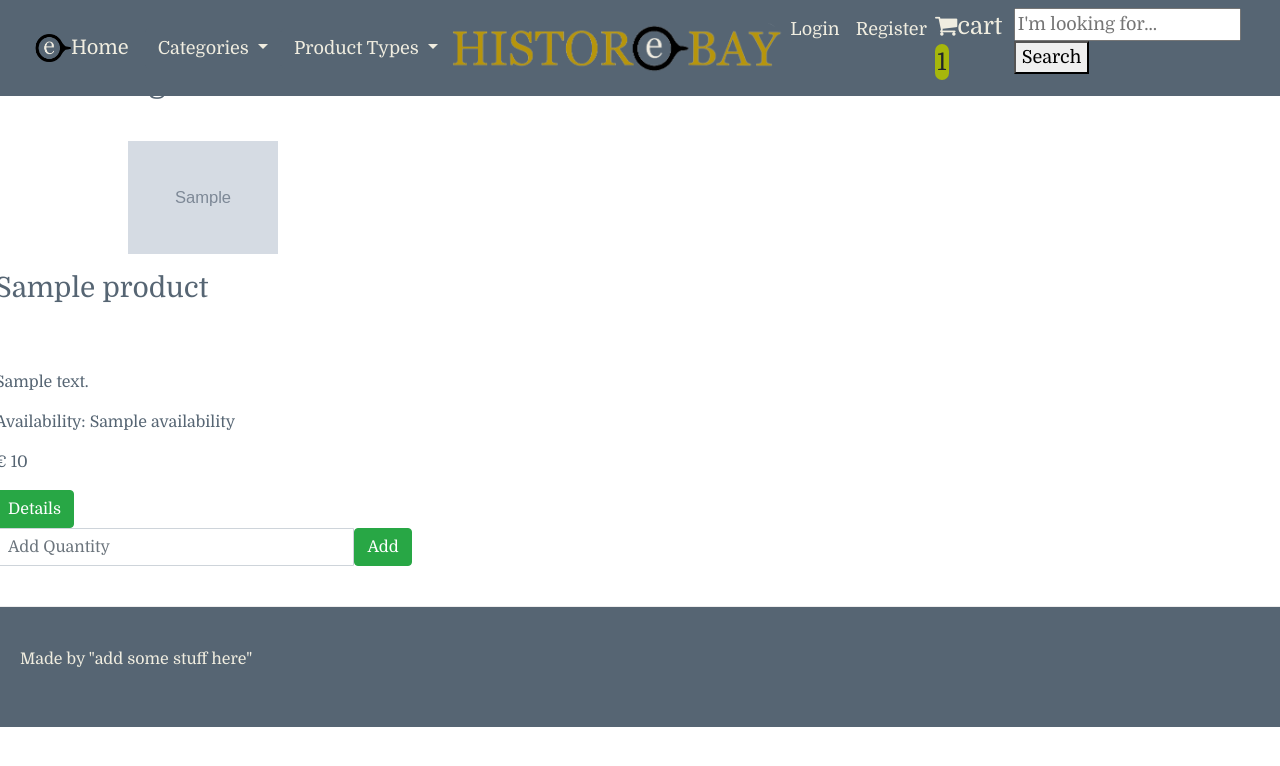
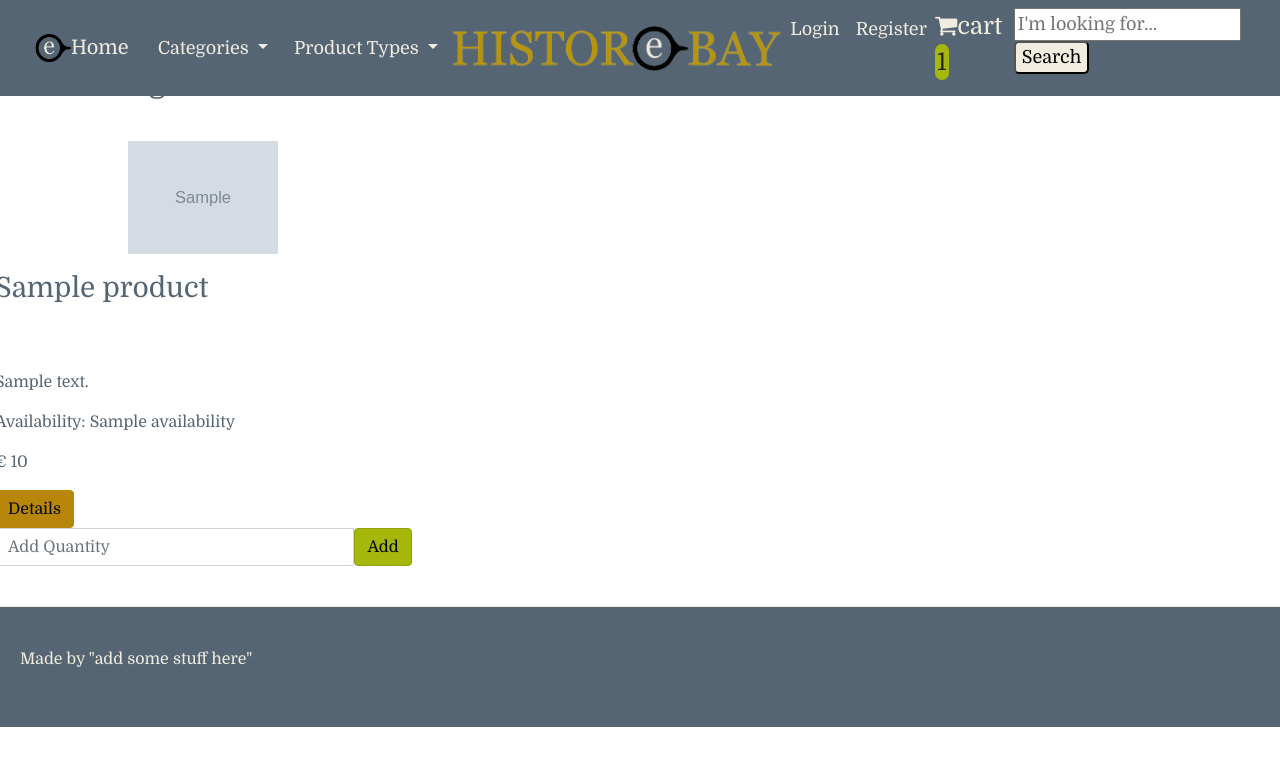
Before and after one commit to Eucaa/historebay, a Django app: template products/templates/products.html in a window 1280 px wide. Shown: the top 766 px of the page. Run offline with Django 3.2, Linux system fonts and the light colour scheme; the template is opened without the code that fills it: most values are stand-ins (such as "Sample title", 1, 10 or a date in 2020); grey boxes marked "Sample" are stand-in pictures; some libraries are stand-ins or nearby versions.

Commit message:
restyling of all available buttons

```diff
--- a/categories/models.py
+++ b/categories/models.py
@@ -11,6 +11,7 @@ class Category(models.Model):
     class Meta:
         unique_together = ('slug', 'parent',)
         verbose_name_plural = "categories"
+        ordering = ['names']
 
     def __str__(self):
         full_path = [self.names]
--- a/productType/models.py
+++ b/productType/models.py
@@ -5,5 +5,8 @@ from django.db import models
 class ProductType(models.Model):  # The Model is what will create the database for the product.
     name = models.CharField(max_length=25, blank='')  # Empty default will not add a default product into the database.
 
+    class Meta:
+        ordering = ['name']
+
     def __str__(self):
         return self.name
--- a/products/templates/productDetails.html
+++ b/products/templates/productDetails.html
@@ -25,7 +25,7 @@
                     <input name="quantity" type="number" min="1" max="999" class="form-control" placeholder="Add Quantity"/>
                     <div class="input-group-prepend">{{ quantity }}</div>
                     <span class="input-group-btn">
-                        <button class="btn btn-primary" type="submit"><span><i class="fa fa-pencil-square-o fa-sm" aria-hidden="true"></i></span>Adjust</button>
+                        <button class="btn btn-primary gold" type="submit"><span><i class="fa fa-pencil-square-o fa-sm" aria-hidden="true"></i></span>Adjust</button>
                     </span>
                 </div>
             </form>
--- a/products/templates/products.html
+++ b/products/templates/products.html
@@ -42,14 +42,14 @@
             <p class="product-description">{{ product.description|linebreaks }}</p>
             <p>Availability: {{ product.availability }}</p>
             <p>€ {{ product.price }}</p>
-            <a href="{% url 'productDetails' product.id %}" class="btn btn-success" role="button"><span><i class="#" aria-hidden="true"></i></span>Details</a>
+            <a href="{% url 'productDetails' product.id %}" class="btn btn-success bronze" role="button"><span><i class="#" aria-hidden="true"></i></span>Details</a>
 
             <form method="POST" action="{% url 'add_to_cart' product.id %}">
                 {% csrf_token %}
                 <div class="input-group">
                     <input name="quantity" type="number" min="1" max="999" class="form-control" placeholder="Add Quantity"/>
                     <span class="input-group-btn">
-                        <button class="btn btn-success" type="submit">Add</button>
+                        <button class="btn btn-info pistachio" type="submit">Add</button>
                     </span>
                 </div>
             </form>
--- a/static/css/styles.css
+++ b/static/css/styles.css
@@ -29,7 +29,7 @@ body {
     color: #F0EDE0;
 }
 
-.ivory {
+.ivory_text {
     color: #F0EDE0;
 }
 
@@ -74,13 +74,40 @@ a:hover {
     font-size: x-large;
 }
 
+.radius_search-btn {
+    border-radius: 5px;
+}
+
+
+/* --- body styling --- */
+
+.btn-success, .btn-success:not(:disabled):not(.disabled):active, .btn-success:not(:disabled):not(.disabled):active, .btn-success:hover, .btn-success:focus {
+    color: #00070F;
+    border-color: #b7860b;
+    background-color: #9b7108;
+}
+
+.btn-info, .btn-info:not(:disabled):not(.disabled):active, .btn-info:not(:disabled):not(.disabled):active, .btn-info:hover, .btn-info:focus {
+    color: #00070F;
+    border-color: #92a10a;
+    background-color: #889608;
+}
+
+.btn-primary, .btn-primary:not(:disabled):not(.disabled):active, .btn-primary:not(:disabled):not(.disabled):active, .btn-primary:hover, .btn-primary:focus {
+    color: #00070F;
+    border-color: #B7950B;
+    background-color: #a7870b;
+}
+
+
+
 /* --- footer styling --- */
 
 footer {
     margin-top: 40px;
     padding-top: 20px;
     padding-bottom: 20px;
-    border-top: 1px solid #ededed;
+    border-top: 1px solid #F0EDE0;
     color: #F0EDE0;
     background-color: #566573;
 }
@@ -124,3 +151,19 @@ caption p {  /* specifies the `p` in the class='caption' */
 .icon-size {
     width: 40px;
 }
+
+.ivory {
+    background-color: #F0EDE0;
+}
+
+.gold {
+    background-color: #B7950B;
+}
+
+.bronze {
+    background-color: #b7860b;
+}
+
+.pistachio {
+    background-color: #a6b70b;
+}
--- a/templates/base.html
+++ b/templates/base.html
@@ -57,7 +57,7 @@
                                 <li class="nav-item"><a class="nav-link" href="{% url 'registration' %}">Register</a></li>
                             {% endif %}
                             <li>
-                                <a class="ivory cart_size" href="{% url 'view_cart' %}">  <!--This will show which items are currently in your shopping cart through the view_cart function from the views.py, in the `cart` folder.-->
+                                <a class="ivory_text cart_size" href="{% url 'view_cart' %}">  <!--This will show which items are currently in your shopping cart through the view_cart function from the views.py, in the `cart` folder.-->
                                     <i class="fa fa-shopping-cart"></i>cart
                                     {% if product_count > 0 %}
                                     <label class="bagde badge-warning">{{ product_count }}</label>
@@ -66,7 +66,7 @@
                             </li>
                             <form action="{% url 'search' %}" method="GET">
                                 <input type="text" name="q" placeholder="I'm looking for...">  <!--The 'q' is the name that was given to the search bar in the 'search'-folder/ views.py-file-->
-                                <button type="submit">Search</button>
+                                <button class="ivory radius_search-btn" type="submit">Search</button>
                             </form>
                         </ul>
                     <!-- </div> -->
```
